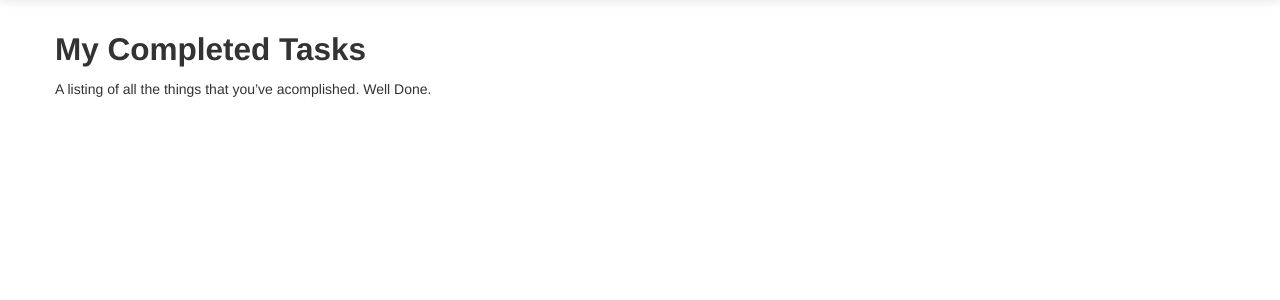
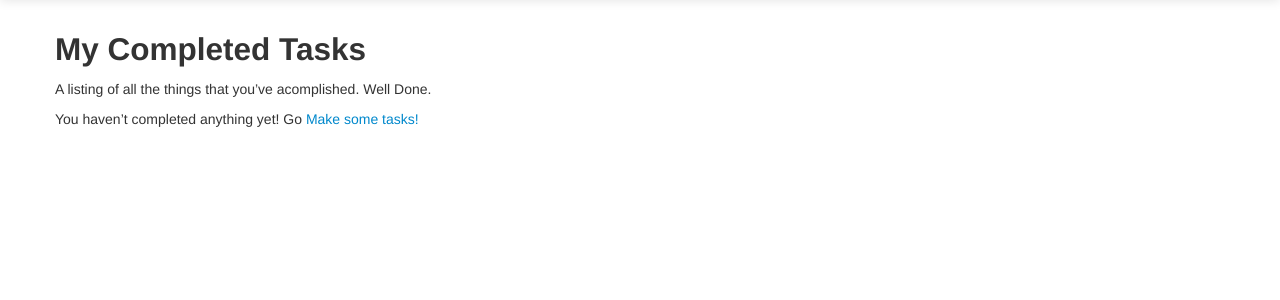
Before and after one commit to cjmaynar/doit, a PHP site: page /completed.php in a window 1280 px wide. Shown: the part 41-341 px from the top of the page. Run offline with PHP 8.4, Linux system fonts and the light colour scheme; the visitor is signed in with stand-in values (Sample User, id 1); data that the repository does not hold is empty.

Commit message:
Cleanup and documentation

```diff
--- a/completed.php
+++ b/completed.php
@@ -1,4 +1,5 @@
 <?php
+$title = "Completed Tasks";
 require_once 'config.php';
 require_once 'models/Task.class.php';
 
@@ -8,13 +9,18 @@ require_once 'header.php';
 ?>
 <h2>My Completed Tasks</h2>
 <p>A listing of all the things that you&rsquo;ve acomplished. Well Done.</p>
-<ul>
 <?php
-foreach ($Task->completed($_SESSION['userid']) as $task) {
-    echo "<li>" . $task['task'] . "
-    <p>Finished: " . date("m/d/y g:i a", strtotime($task['completed'])) . "</p></li>";
+$tasks = $Task->completed($_SESSION['userid']);
+if (count($tasks) > 0) {
+    echo "<ul>";
+    foreach ($tasks as $task) {
+        echo "<li>" . $task['task'] . "
+        <p>Finished: " . date("m/d/y g:i a", strtotime($task['completed'])) . "</p></li>";
+    }
+    echo "</ul>";
+} else {
+    echo "<p>You haven&rsquo;t completed anything yet! Go <a href='./'>Make some tasks!</a></p>";
 }
-echo "</ul>";
 
 require_once 'footer.php';
 ?>
--- a/header.php
+++ b/header.php
@@ -1,11 +1,15 @@
 <?php
 require_once 'config.php';
+
+if (!isset($title)) {
+    $title = 'DoIt';
+}
 ?>
 <!DOCTYPE html>
 <html lang="en">
   <head>
     <meta charset="utf-8">
-    <title>DoIt</title>
+    <title><?php echo $title ?></title>
     <meta name="viewport" content="width=device-width, initial-scale=1.0">
     <meta name="description" content="">
     <meta name="author" content="">
--- a/js/doit.js
+++ b/js/doit.js
@@ -5,8 +5,14 @@ $().ready(function() {
    //Show the form to create a new task
    $('#add-task').click(function(e) {
         e.preventDefault();
-        $('#add-form').show();
+        $('#add-form').toggle();
         $('#add-task').toggle();
+   });
+
+   $('#cancel-create').click(function(e) {
+       e.preventDefault();
+       $('#add-form').toggle();
+       $('#add-task').toggle();
    });
 
    //Perform an AJAX call to add the task to the DB, then
@@ -23,7 +29,9 @@ $().ready(function() {
        $('#add-task').toggle();
        $.post('ajax.php', $(this).serialize(), function(data) {
            var task = JSON.parse(data);
-           $("#tasks > tbody").append("<tr id='task-" + task['id'] + "'><td class='task-name'>" + task['task'] + "</td><td class='task-due'>" + task['due'] + "</td><td class='actions'><a class='btn complete-task'>Complete</a> <a class='btn edit-task'>Edit</a> <a class='btn del-task'>Delete</a></td></tr>");
+           $("#tasks > tbody").append("<tr id='task-" + task['id'] + "'><td class='task-name'>" + task['task'] + "</td><td class='task-due'>" + task['due'] + "</td><td class='actions'><a class='btn btn-success complete-task'>Complete</a> <a class='btn edit-task'>Edit</a> <a class='btn btn-danger del-task'>Delete</a></td></tr>");
+           $("#task").val('');
+           $("#due").val('');
        });
        return false;
    });
@@ -43,8 +51,8 @@ $().ready(function() {
 
         row.find('.edit-task').toggle();
         row.find('.complete-task').toggle();
-        row.find('.actions').prepend('<a class="btn save-task">Save</a>');
-        row.find('.actions').append(' <a class="btn cancel-edit">Cancel</a>');
+        row.find('.actions').prepend(' <a class="btn cancel-edit">Cancel</a>');
+        row.find('.actions').prepend('<a class="btn btn-primary save-task">Save</a>');
    });
 
    //On cancel click restore the row to the original
--- a/login.php
+++ b/login.php
@@ -3,7 +3,7 @@
 
 <form action="" method="post" role="form">
 <fieldset>
-    <legend>Login to start doing things</legend>
+    <legend>Login and start doing things</legend>
     <?php
     if (isset($errorMsg)) {
         echo "<p class='alert alert-error'><strong>Error: $errorMsg</strong></p>";
--- a/models/Model.class.php
+++ b/models/Model.class.php
@@ -39,7 +39,6 @@ abstract class Model {
         }
 
         $attrs['id'] = $this->db->lastInsertId();
-
         return $attrs;
     }
 
@@ -61,11 +60,6 @@ abstract class Model {
 
         $id = $attrs['id'];
         unset($attrs['id']);
-
-        if (array_key_exists('due', $attrs)) {
-            $due = explode('/', $attrs['due']);
-            $attrs['due'] = $due[2] . '-' . $due[0] . '-' . $due[1];
-        }
 
         $sql = "UPDATE $this->model SET ";
         foreach ($attrs as $key => $val) {
--- a/models/Task.class.php
+++ b/models/Task.class.php
@@ -1,8 +1,17 @@
 <?php
 require_once 'Model.class.php';
 
+/**
+ * Class: Task
+ * Extend the Model to add unique code for Tasks
+ */
 class Task extends Model
 {
+    /**
+     * Function: create
+     * When creating a task store the current time,
+     * and convert the datepicker date format into a MySQL format.
+     */
     public function create(Array $attrs) {
         $attrs['created'] = date("Y-m-d H:i:s");
         $slashDue = $attrs['due'];
@@ -15,12 +24,42 @@ class Task extends Model
         return $attrs;
     }
 
+    /**
+     * Function: update
+     * When updating a task convert the datepicker
+     * format into MySQL format
+     */
+    public function update(Array $attrs) {
+        if (array_key_exists('due', $attrs)) {
+            $due = explode('/', $attrs['due']);
+            $attrs['due'] = $due[2] . '-' . $due[0] . '-' . $due[1];
+        }
+
+        return parent::update($attrs);
+    }
+
+    /**
+     * Function: complete
+     * Mark a task as complete by setting a
+     * completed time
+     *
+     * Parameters:
+     * id (int) - The id of the task to complete
+     */
     public function complete($id) {
         $attrs['completed'] = date("Y-m-d H:i:s");
         $attrs['id'] = $id;
         return $this->update($attrs);
     }
 
+    /**
+     * Function: completed
+     * Get all the tasks that a user has completed
+     *
+     * Parameters:
+     * id (int) - The id of the user whose tasks
+     * are to be retrived
+     */
     public function completed($id) {
         $sql = "SELECT * FROM $this->model WHERE user=? AND completed IS NOT NULL";
         try {
--- a/register.php
+++ b/register.php
@@ -1,4 +1,6 @@
 <?php
+$title = "Register for DoIt";
+
 require_once 'header.php';
 require_once 'models/User.class.php';
 
@@ -33,12 +35,12 @@ if (array_key_exists('username', $_POST)) {
     }
 }
 ?>
-<h2>Create Account</h2>
+<h2>Register New Account</h2>
 <p>You must create a user account on DoIt before you can begin creating tasks.</p>
 
 <form action="" method="post">
 <fieldset>
-    <legend>Fill in the form below to create an account</legend>
+    <legend>Create an account to begin tracking your tasks</legend>
       <?php
       if (isset($errorMsg)) {
           echo "<p class='alert alert-error'><strong>Error: $errorMsg</strong></p>";
```
Also changed, not shown: index.php (+4 -3 lines).
